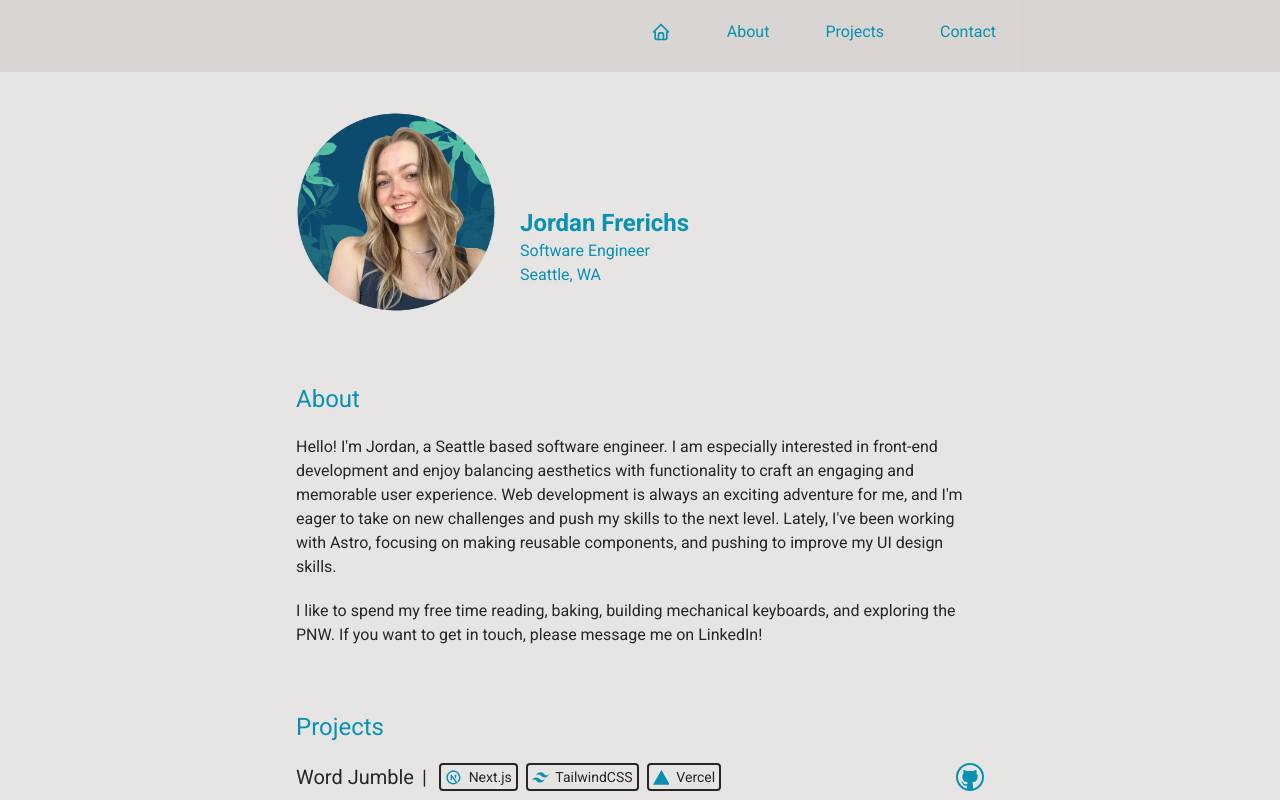
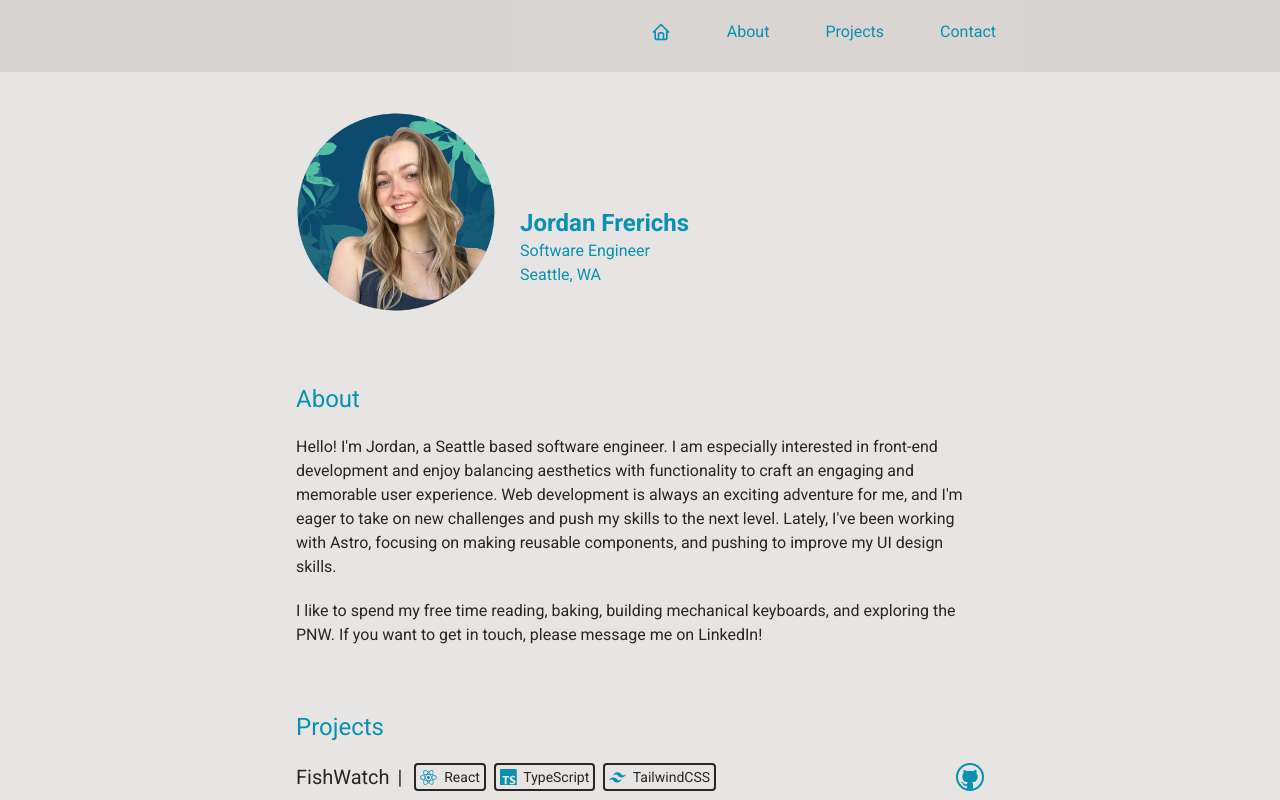
Before and after one commit to frerij/portfolio, a Next.js app: page / in a window 1280 px wide. Shown: the top 800 px of the page. Built offline with nearby package versions, Linux system fonts and the light colour scheme.

Commit message:
add latest project

```diff
--- a/components/Project.jsx
+++ b/components/Project.jsx
@@ -5,6 +5,7 @@ import {
   SiJavascript,
   SiVercel,
   SiTailwindcss,
+  SiTypescript,
 } from "react-icons/si";
 import { TbBrandNextjs } from "react-icons/tb";
 
@@ -113,6 +114,10 @@ function SkillItem({ name }) {
       );
       text = "Next.js";
       break;
+    case "typescript":
+      icon = <SiTypescript className={classNames} size={size} />;
+      text = "TypeScript";
+      break;
   }
   return (
     <div className=" text-stone-800 dark:text-stone-200">
--- a/pages/index.js
+++ b/pages/index.js
@@ -114,6 +114,14 @@ export default function Home() {
 
             <div className="space-y-10 mt-5 text-stone-800 dark:text-stone-200">
               <Project
+                title="FishWatch"
+                stack={["react", "typescript", "tailwind"]}
+                githubLink="https://github.com/frerij/fish-watch"
+                summary="An interactive data visualization to explore fish behavior in a waterbody."
+                demoLink="https://frerichs-fishwatch.netlify.app/"
+                demoText={"Try out FishWatch here"}
+              />
+              <Project
                 title="Word Jumble"
                 stack={["nextjs", "tailwind", "vercel"]}
                 githubLink="https://github.com/frerij/word-jumble"
```
